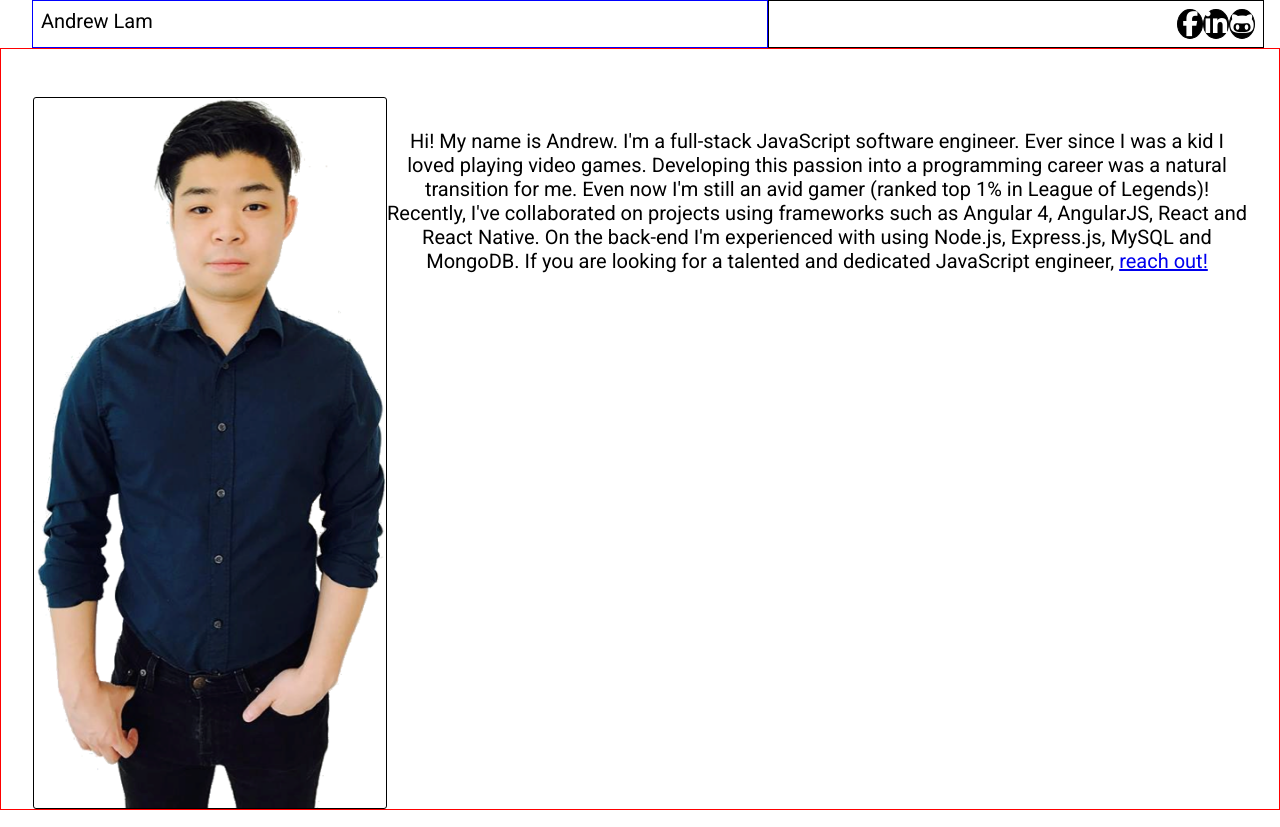
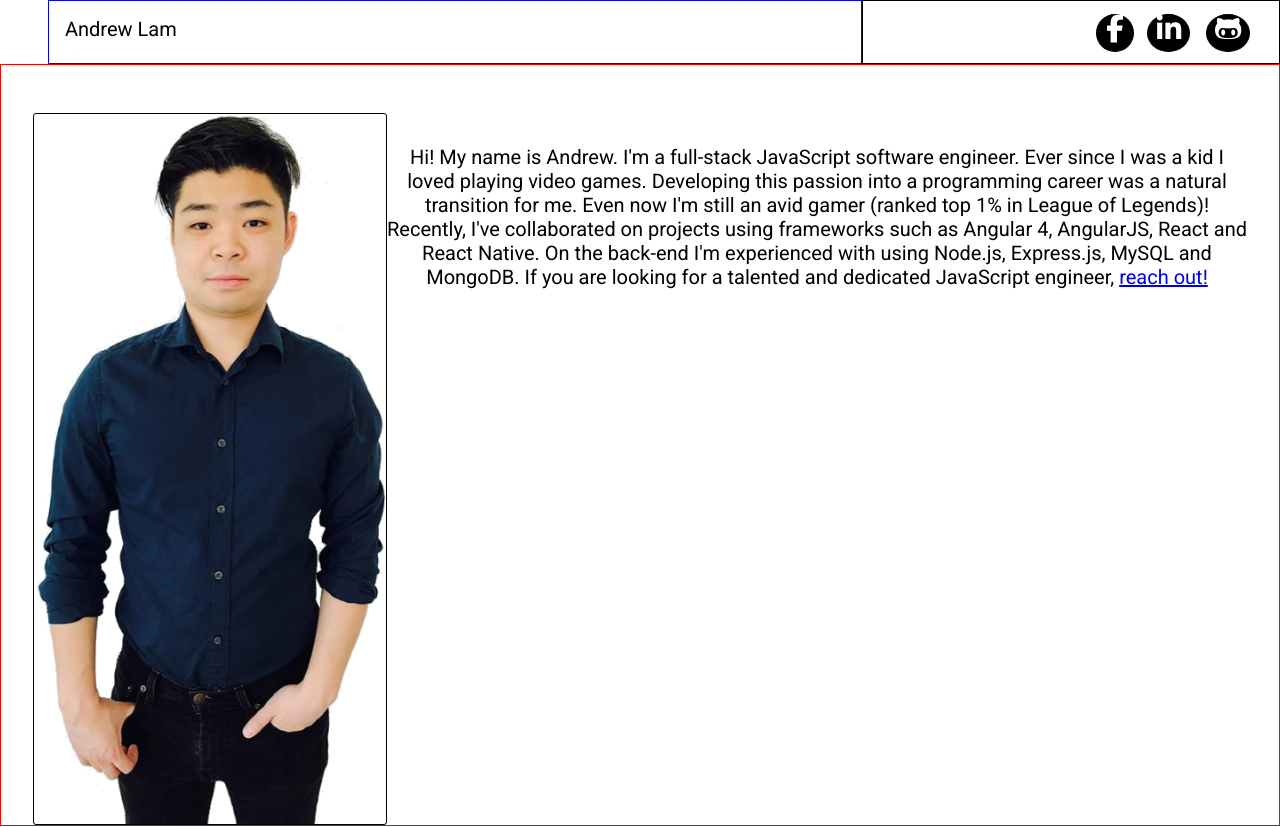
Before and after one commit to Drewclam/sweet-portfolio, a React (Create React App) app: page / in a window 1280 px wide. Shown: the top 827 px of the page. Built offline with nearby package versions, Linux system fonts and the light colour scheme.

Commit message:
Add flex to social media icons

```diff
--- a/src/index.css
+++ b/src/index.css
@@ -9,38 +9,40 @@
   /*max-width: 20rem;
   max-height: 20rem;*/
 }
+
 /* Header */
 .header-container {
   display: flex;
   flex-direction: row;
   font-size: 20px;
-  height: 3rem;
+  height: 4rem;
 }
 
 .header-name {
-  flex: 3;
+  flex: 4;
   border: 1px solid blue;
   text-align: left;
-  padding: 0.5rem;
-  margin-left: 2rem;
+  padding: 1rem;
+  margin-left: 3rem;
 }
 
 .social-media-container {
   flex: 2;
   display: flex;
-  padding: 0.5rem;
+  justify-content: flex-end;
+  padding: 0.8rem;
   border: 1px solid black;
-  justify-content: flex-end;
-  margin-right: 1rem;
 }
 
-.social-media-container a {
+.social-media-container i {
   color: white;
   background-color: black;
   border: 1px solid black;
   border-radius: 50%;
-  flex-basis: 5%;
-  font-size: 25px;
+  width: 70%;
+  height: 100%;
+  font-size: 28px;
+  margin-right: 2rem;
 }
 
 /* About */
```
